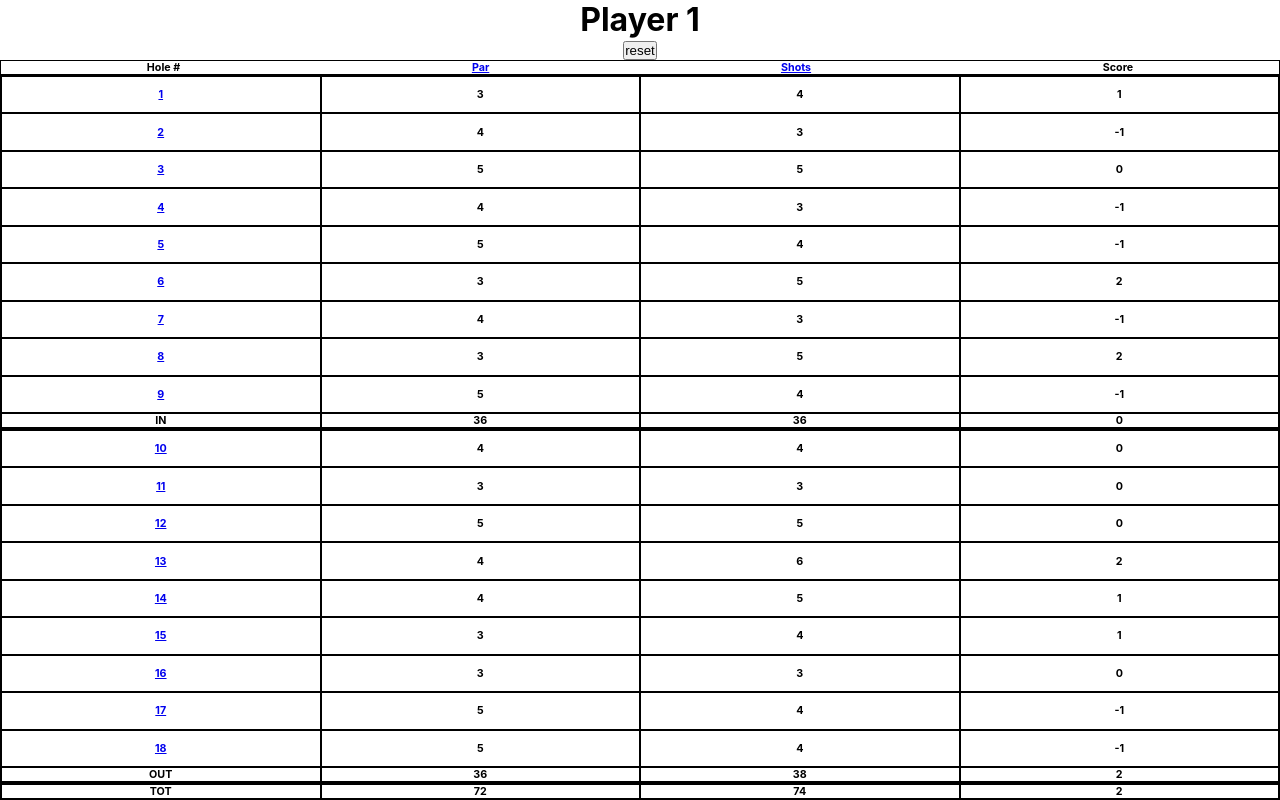
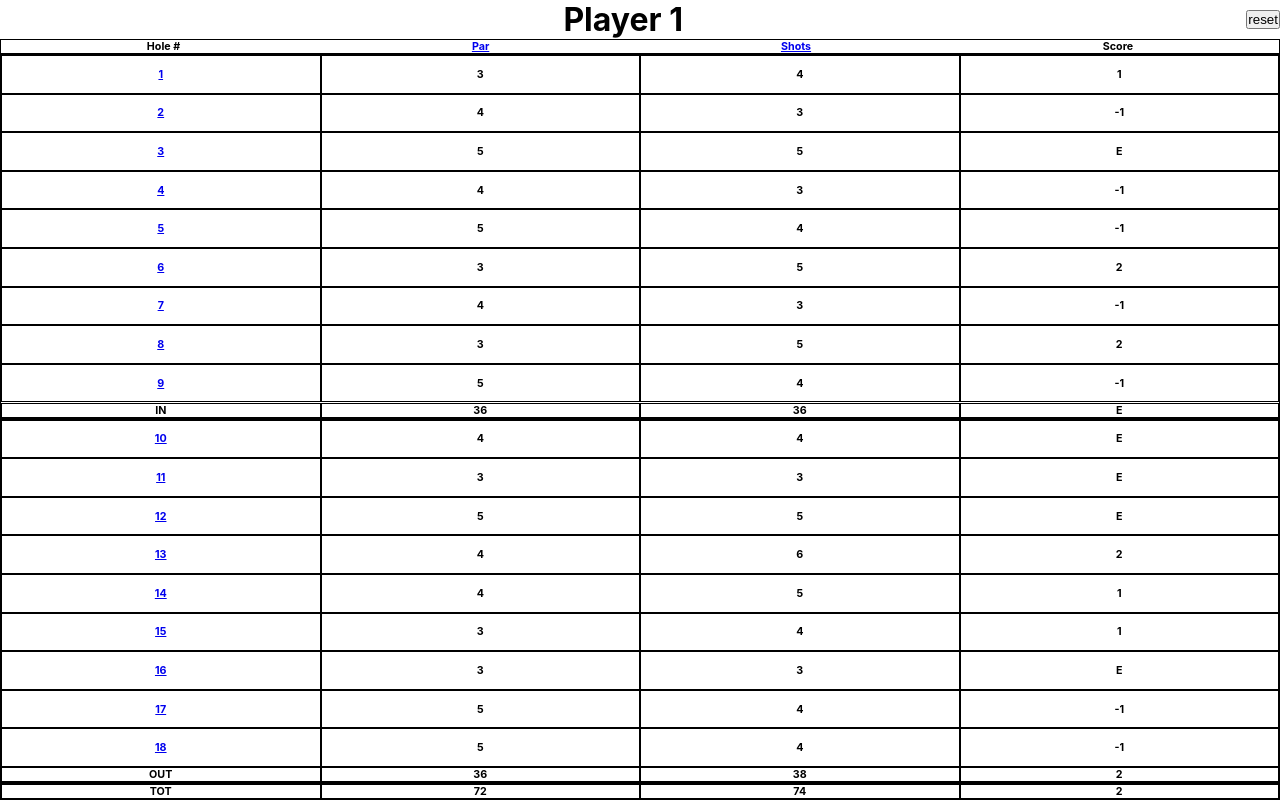
Before and after one commit to SCollinA/scorecard-react, a React (Create React App) app: page /1 in a window 1280 px wide. Built offline with nearby package versions, Linux system fonts and the light colour scheme.

Commit message:
show E for even

```diff
--- a/src/index.css
+++ b/src/index.css
@@ -44,6 +44,19 @@ html, body {
   height: 100%;
   display: flex;
   flex-direction: column;
+}
+
+.GolferScoreCardHeader {
+  display: flex;
+  justify-content: space-around;
+}
+
+.playerName {
+  flex: 1;
+}
+
+.GolferScoreCardHeader > button {
+  margin: auto;
 }
 
 .GolferScoreCardScores {
--- a/src/scorecard/GolferScoreCardHeader.js
+++ b/src/scorecard/GolferScoreCardHeader.js
@@ -4,7 +4,7 @@ export default function GolferScoreCardHeader(props) {
     const {player, playerHoleScores} = props
     return (
         <div className='GolferScoreCardHeader'>
-            <h1>{player.name}</h1>
+            <h1 className='playerName'>{player.name}</h1>
             <button onClick={() => {
                 console.log(playerHoleScores)
                 playerHoleScores.forEach(holeScore => props.updateCurrentHoleScore({...holeScore, shots: 0}))
--- a/src/scorecard/GolferScoreCardHole.js
+++ b/src/scorecard/GolferScoreCardHole.js
@@ -23,11 +23,11 @@ export default function GolferScoreCardHole({phs, playerScore, location, updateC
             <div className='scoreCardPlayerHoleShots'>
                 <Route path={`/:path?(.*editShots.*)${hole.id}`}
                 render={() => <GolfDecrementShots updateCurrentHoleScore={updateCurrentHoleScore} phs={phs} />}/>
-                <h6>{phs.shots}</h6>
+                <h6>{phs.shots === 0 ? '' : phs.shots}</h6>
                 <Route path={`/:path?(.*editShots.*)${hole.id}`}
                 render={() => <GolfIncrementShots updateCurrentHoleScore={updateCurrentHoleScore} phs={phs} />}/>
                 </div>
-            <h6>{playerScore}</h6>
+            <h6>{playerScore === 0 ? 'E' : playerScore}</h6>
         </div>
     )
 }
--- a/src/scorecard/GolferScoreCardScoresNineTotals.js
+++ b/src/scorecard/GolferScoreCardScoresNineTotals.js
@@ -16,7 +16,7 @@ export default function GolferScoreCardScoresNineTotals(props) {
         })}</h6>
         <h6>{playerHoleScores.slice(startHoleNum, endHoleNum)
             .map((holeScore, index) => holeScore.shots - playerHoles[index].par)
-            .reduce((prevScore, currScore) => prevScore + currScore)}</h6>
+            .reduce((prevScore, currScore) => prevScore + currScore) || 'E'}</h6>
     </div>
     )
 }
--- a/src/scorecard/GolferScoreCardTotals.js
+++ b/src/scorecard/GolferScoreCardTotals.js
@@ -12,7 +12,7 @@ export default function GolferScoreCardTotals(props) {
                 return prevHole.shots || prevHole.shots === 0 ? prevHole.shots + currHole.shots : prevHole + currHole.shots
             })}</h6>
             <h6>{playerHoleScores.map((holeScore, index) => holeScore.shots - playerHoles[index].par)
-            .reduce((prevScore, currScore) => prevScore + currScore)}</h6>
+            .reduce((prevScore, currScore) => prevScore + currScore) || 'E'}</h6>
         </div>
     )
 }
```
